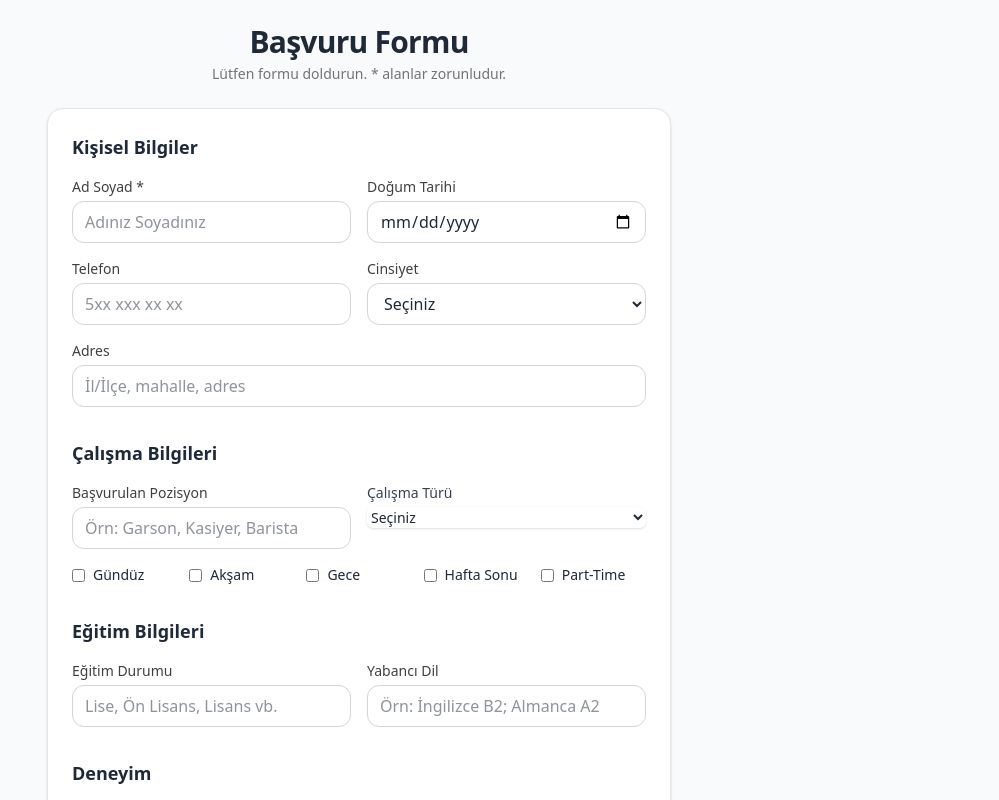
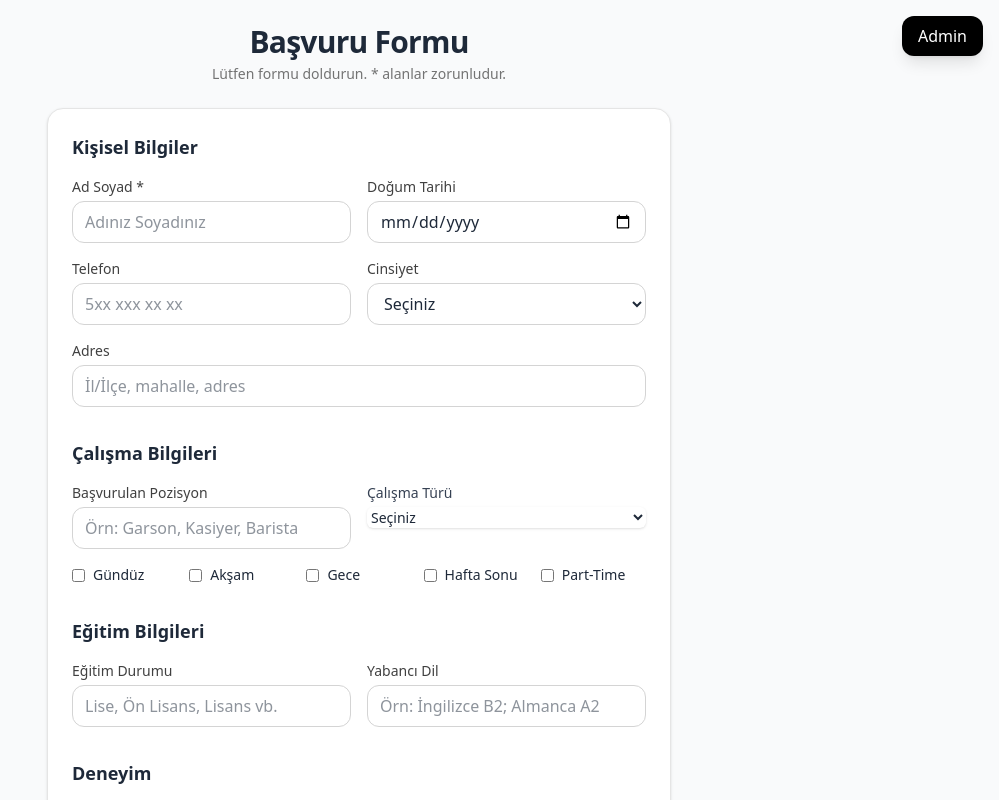
Before and after one commit to eegeren/LocalGroupForm, a Next.js app: page / in a window 1280 px wide. Shown: the top 800 px of the page, without its empty margins (281-1280 px from the left). Built offline with nearby package versions, Linux system fonts and the light colour scheme.

Commit message:
update: Çalışma Türü seçenekleri

```diff
--- a/app/page.tsx
+++ b/app/page.tsx
@@ -56,6 +56,19 @@ export default function Page() {
     const link = wpLinks[successData.gender] || ''
     return (
       <main className="min-h-screen flex items-center justify-center">
+        {/* ✅ Her ekranda görünen Admin butonu */}
+        <Link
+          href="/admin"
+          aria-label="Admin"
+          className="fixed bottom-4 right-4 z-50 inline-flex items-center justify-center
+                     h-12 w-12 rounded-full bg-black text-white shadow-lg
+                     hover:bg-neutral-800 active:scale-[0.98] transition
+                     md:h-auto md:w-auto md:rounded-xl md:px-4 md:py-2 md:top-4 md:right-4 md:bottom-auto md:fixed"
+        >
+          <span className="hidden md:inline">Admin</span>
+          <span className="md:hidden text-lg leading-none">⚙️</span>
+        </Link>
+
         <div className="bg-white p-6 rounded-2xl shadow max-w-md text-center space-y-4">
           <h1 className="text-2xl font-bold">Başvurunuz Alındı ✅</h1>
           {link ? (
@@ -78,6 +91,19 @@ export default function Page() {
 
   return (
     <main className="min-h-screen">
+      {/* ✅ Her ekranda görünen Admin butonu */}
+      <Link
+        href="/admin"
+        aria-label="Admin"
+        className="fixed bottom-4 right-4 z-50 inline-flex items-center justify-center
+                   h-12 w-12 rounded-full bg-black text-white shadow-lg
+                   hover:bg-neutral-800 active:scale-[0.98] transition
+                   md:h-auto md:w-auto md:rounded-xl md:px-4 md:py-2 md:top-4 md:right-4 md:bottom-auto md:fixed"
+      >
+        <span className="hidden md:inline">Admin</span>
+        <span className="md:hidden text-lg leading-none">⚙️</span>
+      </Link>
+
       <div className="max-w-2xl mx-auto p-6">
         <div className="mb-6 text-center">
           <h1 className="text-3xl font-bold tracking-tight">Başvuru Formu</h1>
```
Lines whose indentation alone changed are shown as unchanged.
